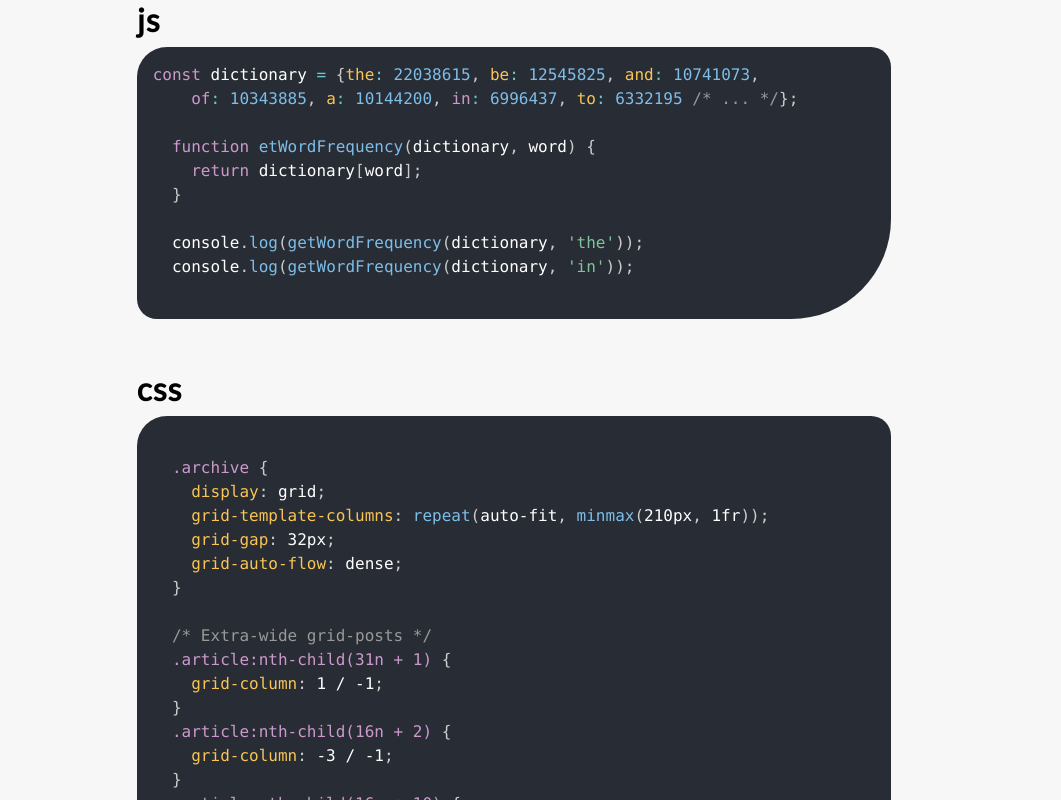
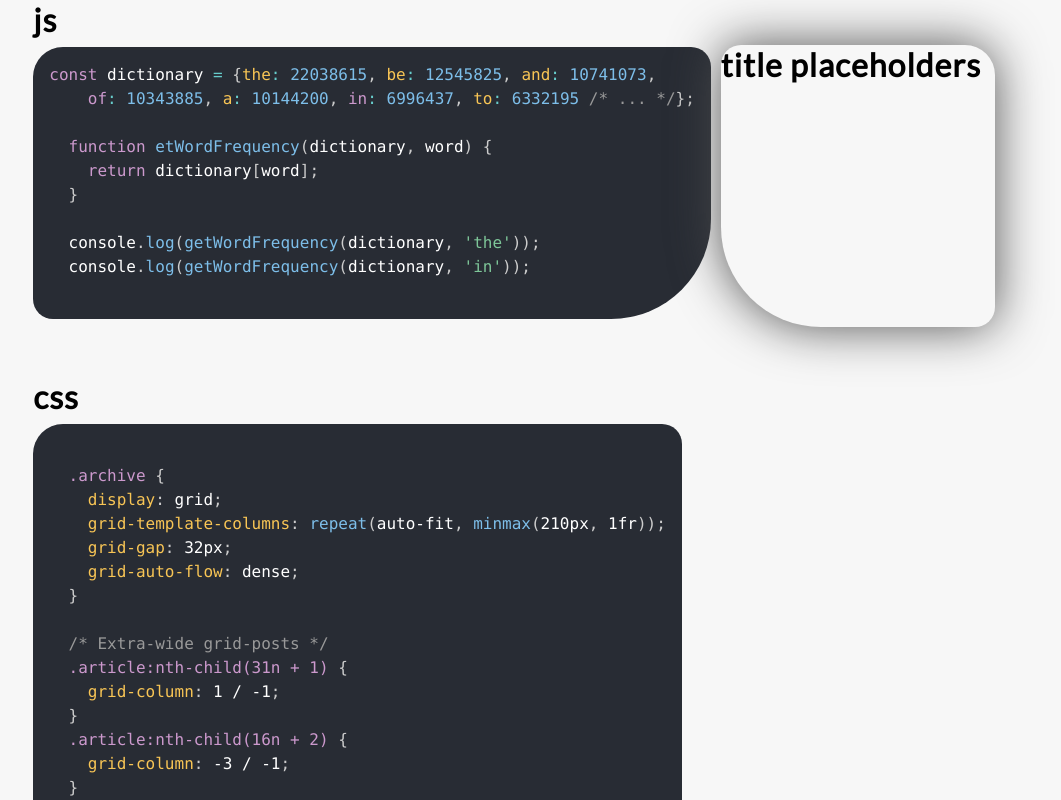
Before and after one commit to dommyrock/SignalRparser, a React (Create React App) app in the folder StreamOutputWebApp/client-app/: page /code-example in a window 1280 px wide. Shown: the top 800 px of the page, without its empty margins (126-1187 px from the left). Built offline with nearby package versions, Linux system fonts and the light colour scheme.

Commit message:
web-app css for right video div

```diff
--- a/StreamOutputWebApp/client-app/src/components/SyntaxHighlighter/ExampleHighlighter.js
+++ b/StreamOutputWebApp/client-app/src/components/SyntaxHighlighter/ExampleHighlighter.js
@@ -5,19 +5,30 @@ import SyntaxHighlighterMain from "./SyntaxHighlighterMain";
 const ExampleHighlighter = () => {
   return (
     <>
-      <div style={inlineCss}>
+      <div className="two-columns-row" style={margin_bottom}>
+        <div className="two-columns-column">
           <h1>js</h1>
           <SyntaxHighlighterMain {...{ code: code, language: "js" }} />
         </div>
-      <div style={inlineCss}>
+        <div className="two-columns-column right-div-highlight" style={margin_top}>
+          <h1>title placeholders</h1>
+        </div>
+      </div>
+      <div className="two-columns-row" style={margin_bottom}>
+        <div className="two-columns-column">
           <h1>css</h1>
-
           <SyntaxHighlighterMain {...{ code: csscode, language: "css" }} />
         </div>
-      <div style={inlineCss}>
+        <div className="two-columns-column"></div>
+      </div>
+      <div className="two-columns-row" style={margin_bottom}>
+        <div className="two-columns-column">
           <h1>jsx</h1>
-
           <SyntaxHighlighterMain {...{ code: jsxcode, language: "jsx" }} />
+        </div>
+        <div className="two-columns-column">
+          <h2>dont even need text</h2>
+        </div>
       </div>
     </>
   );
@@ -25,6 +36,10 @@ const ExampleHighlighter = () => {
 
 export default ExampleHighlighter;
 
-const inlineCss = {
+const margin_bottom = {
   marginBottom: "50px"
 };
+const margin_top = {
+  marginTop: "45px",
+  marginLeft: "10px"
+};
--- a/StreamOutputWebApp/client-app/src/index.css
+++ b/StreamOutputWebApp/client-app/src/index.css
@@ -9,3 +9,25 @@ body {
 code {
   font-family: source-code-pro, Menlo, Monaco, Consolas, "Courier New", monospace;
 }
+
+.two-columns-row {
+  display: flex;
+}
+.two-columns-column {
+  flex: 50%;
+}
+
+@media screen and (max-width: 800px) {
+  .two-columns-row,
+  .two-columns-column {
+    display: block;
+  }
+}
+
+/* @media screen and (max-width: 500px) {
+  .two-columns-row,
+  .two-columns-column {
+    display: flex;
+    flex-wrap: wrap;
+  }
+} */
--- a/StreamOutputWebApp/client-app/src/prism.css
+++ b/StreamOutputWebApp/client-app/src/prism.css
@@ -156,7 +156,9 @@ pre[class*="language-"] {
   content: attr(data-prompt);
 }
 
-/*css added by me*/
+/*css added by me-------------------------------------------------------------*/
+
+/*code container css*/
 .gatsby-highlight {
   transition: all 0.25s cubic-bezier(0.215, 0.61, 0.355, 1);
 }
@@ -177,3 +179,14 @@ pre[class*="language-"] {
 .gatsby-highlight > pre > code {
   color: rgb(255, 255, 255);
 }
+
+/*right side container css*/
+.right-div-highlight {
+  transition: all 0.25s cubic-bezier(0.215, 0.61, 0.355, 1);
+  border-radius: 20px 30px 20px 100px;
+  box-shadow: 0 0 50px #515151;
+}
+
+.right-div-highlight:hover {
+  transform: scale(1.01, 1.05);
+}
```
Lines whose indentation alone changed are shown as unchanged.
